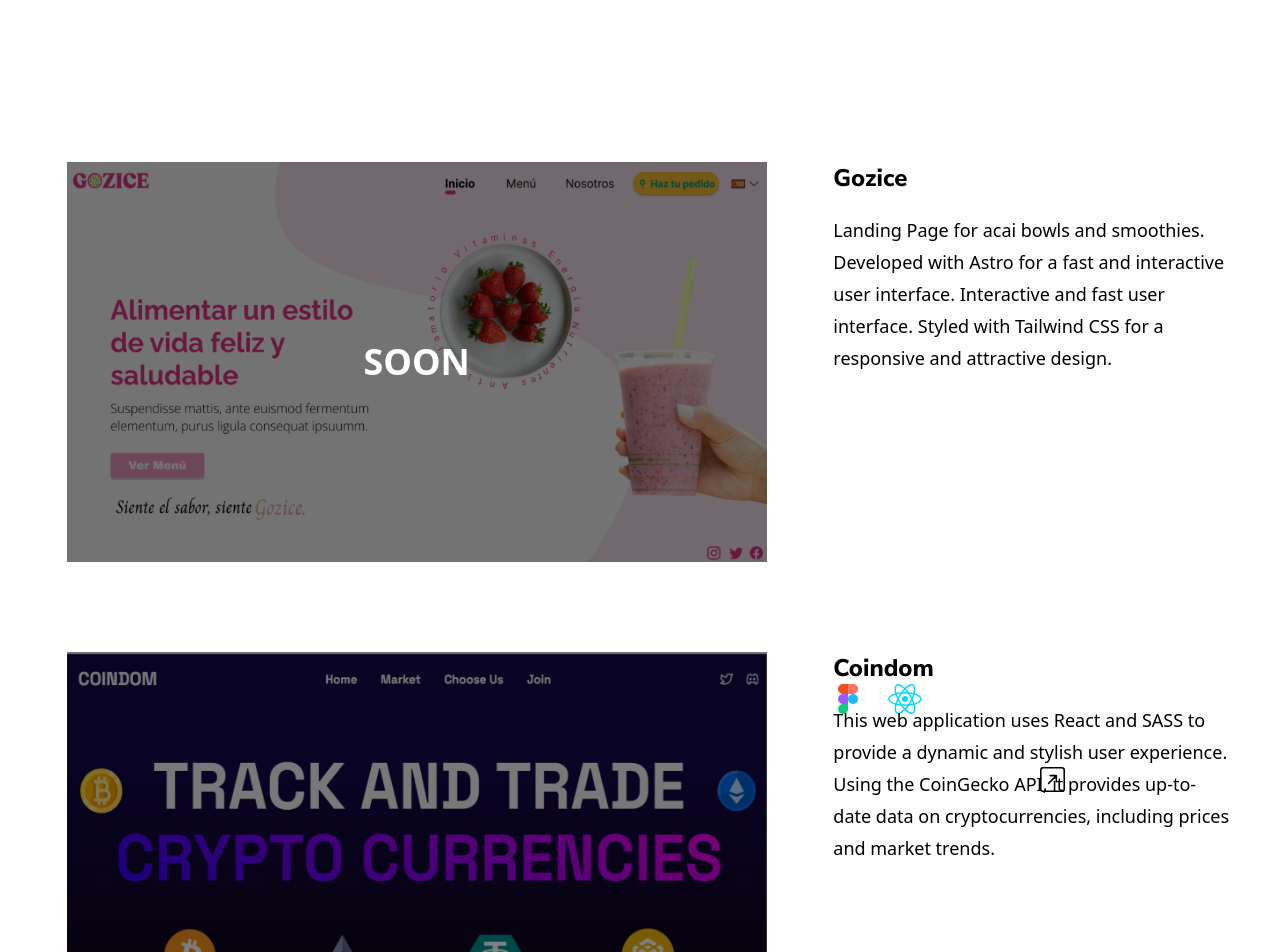
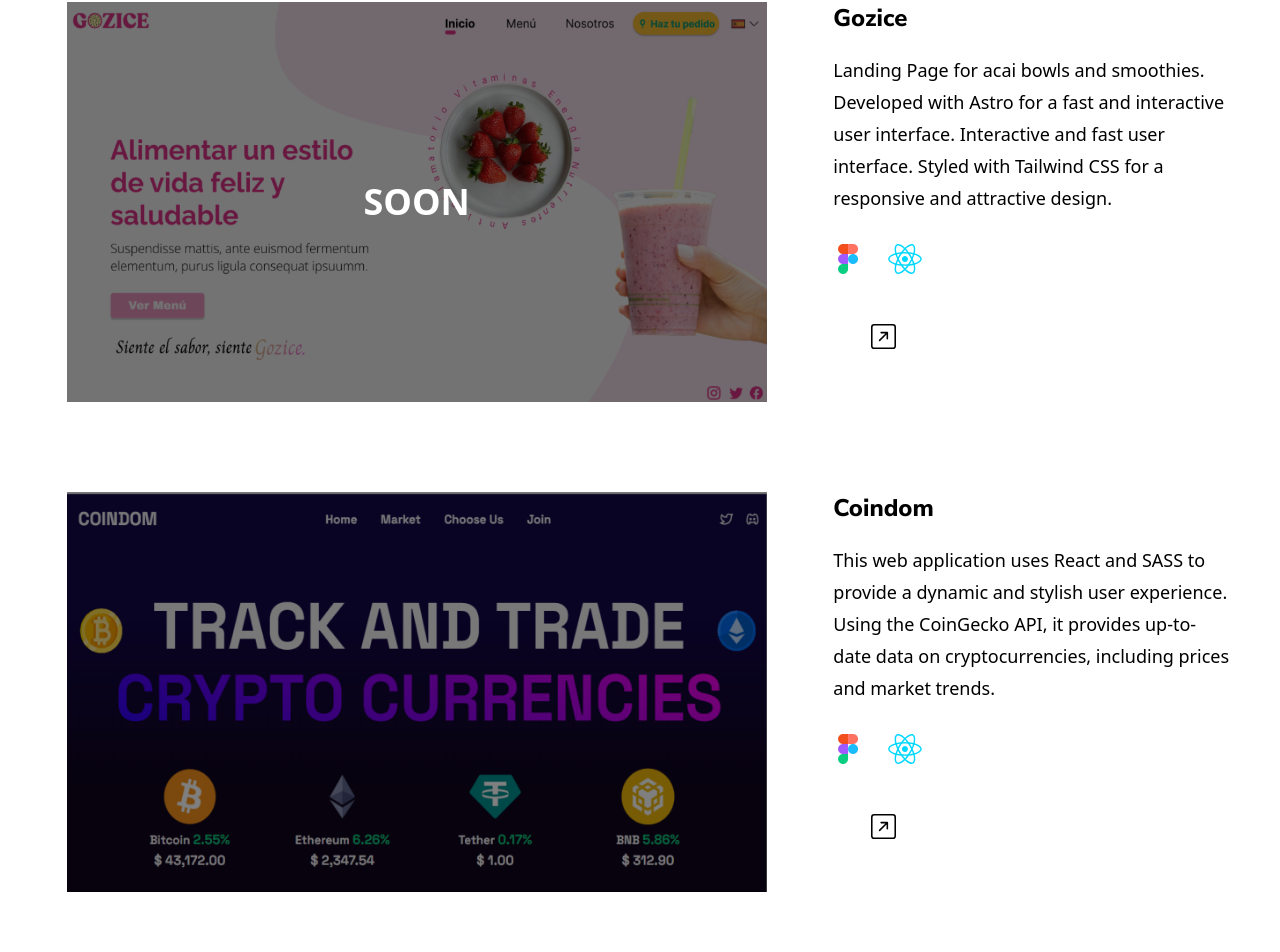
Before and after one commit to LFrancoEpifani/Portfolio, a React (Vite) app: page / in a window 1280 px wide. Shown: the part 801-1753 px from the top of the page. Built offline with nearby package versions, Linux system fonts and the light colour scheme; some icons are missing.

Commit message:
adjusting desktopProject component

```diff
--- a/src/components/DesktopProjects/DesktopProjects.jsx
+++ b/src/components/DesktopProjects/DesktopProjects.jsx
@@ -11,8 +11,8 @@
 
   return (
     <div id='desktop-projects' className='text-center lg:text-start'>
-       <h2 className='nunito text-center m-20 text-2xl font-semibold my-60 lg:text-start lg:mx-160'><span className='border-b-4 border-black'>{t('projects')}</span></h2>
-        <div className='lg:mt-220 lg:flex lg:justify-evenly lg:my-50'>
+       <h2 className='nunito text-center m-20 text-2xl font-semibold my-60 lg:text-start lg:mx-160'><span className=' border-b-4 border-black'>{t('projects')}</span></h2>
+        <div className='lg:flex lg:justify-evenly lg:my-50'>
 
         <div className='lg:w-[700px] lg:h-[400px] lg:rounded-md relative m-20'>
         <div className='absolute inset-0 bg-black opacity-50'></div>
@@ -27,7 +27,7 @@
     </div>
             <div>
                 <h3 className='nunito text-2xl my-10 font-bold lg:my-20'>Gozice</h3>
-                <p className='w-full h-full overflow-auto mt-20 text-md lg:w-400 lg:text-lg lg:leading-8 '>
+                <p className='w-full overflow-auto mt-20 text-md lg:w-400 lg:text-lg lg:leading-8 '>
                     {t("gozice")}
                 </p>
                 <div className='flex justify-center my-20 lg:justify-start lg:items-center gap-30 lg:mt-30 lg:mx-5'>
@@ -39,7 +39,7 @@
                     </div>
                 </div>
                 <div>
-                <div className='flex justify-center items-center gap-8 my-20 lg:my-50'>
+                <div className='flex justify-center items-center gap-8 my-20 lg:justify-start lg:items-start lg:my-50'>
                         <a href="#"  target='_blank'>
                             <Icon className='text-3xl' icon="mdi:github" />
                         </a>
@@ -61,7 +61,7 @@
     </div>
     <div>
                 <h3 className='nunito text-2xl my-10 font-bold lg:my-20'>Coindom</h3>
-                <p className='w-full h-full overflow-auto mt-20 text-md lg:w-400 lg:text-lg lg:leading-8'>
+                <p className='w-full overflow-auto mt-20 text-md lg:w-400 lg:text-lg lg:leading-8'>
                 {t('coindom')}
                 </p>
                 <div className='flex justify-center my-20 lg:justify-start lg:items-center gap-30 lg:mt-30 lg:mx-5'>
@@ -73,7 +73,7 @@
                     </div>
                 </div>
                 <div>
-                <div className='flex justify-center items-center gap-8 my-20 lg:my-50'>
+                <div className='flex justify-center items-center gap-8 my-20 lg:justify-start lg:items-start lg:my-50'>
                         <a href="https://github.com/LFrancoEpifani/Coindom"  target='_blank'>
                             <Icon className='text-3xl' icon="mdi:github" />
                         </a>
```
